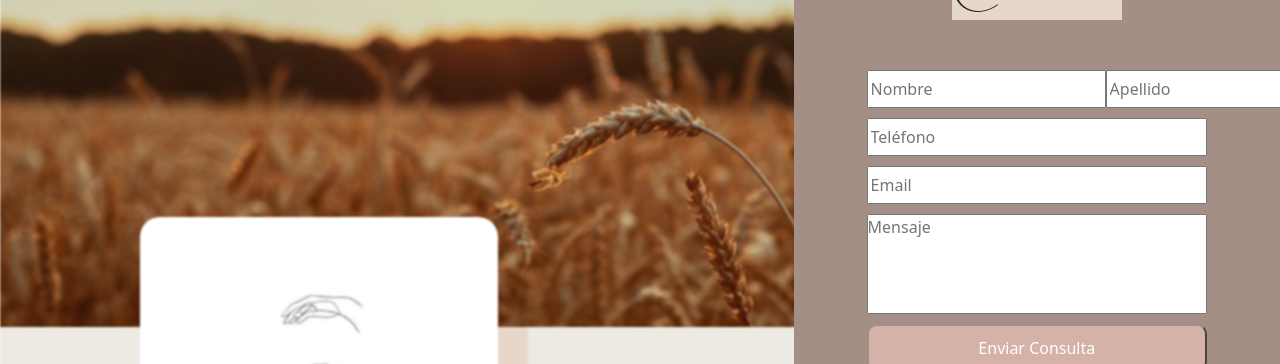
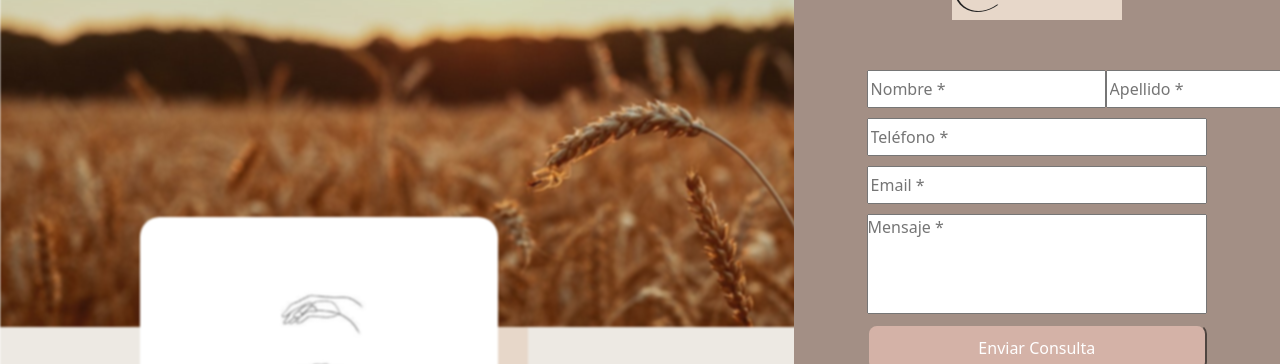
Before and after one commit to FacundoVillarroel/tumundointeriorweb, a React (Create React App) app: page / in a window 1280 px wide. Both pictures are taken after a click on the element "Contacto". Shown: the part 193-557 px from the top of the page. Built offline with nearby package versions, Linux system fonts and the light colour scheme.

Commit message:
[feature] - added error message if field empty in form input

```diff
--- a/src/App.js
+++ b/src/App.js
@@ -40,7 +40,7 @@ function App() {
             <Route path="*" element={ <Navigate to="/"/>}/>
           </Routes>
         </main>
-        <Footer />
+        <Footer toggleSidebar={toggleSidebar}/>
       </div>
     </BrowserRouter>
   );
--- a/src/components/bookingContainer/BookingContainer.js
+++ b/src/components/bookingContainer/BookingContainer.js
@@ -24,8 +24,21 @@ const BookingContainer = () => {
     })
   }
 
+  const error = (values) => {
+    const requiredFields = ['nombre', 'apellido', 'telefono', 'email', 'fecha'];
+
+    for (const field of requiredFields) {
+      if (!values[field]) {
+        alert(`${field} no puede estar vacío`);
+        return true;
+      }
+    }
+    return false;
+  };
+
   const handleSubmit = async (e) => {
     e.preventDefault()
+    if (error(values)) return null
     setLoading(true);
     fetch("https://formsubmit.co/ajax/facu.villarroel96@gmail.com", {
       method: "POST",
--- a/src/components/contactContainer/ContactContainer.js
+++ b/src/components/contactContainer/ContactContainer.js
@@ -19,8 +19,21 @@ const ContactContainer = () => {
     })
   }
 
+  const error = (values) => {
+    const requiredFields = ['nombre', 'apellido', 'telefono', 'email', 'mensaje'];
+
+    for (const field of requiredFields) {
+      if (!values[field]) {
+        alert(`${field} no puede estar vacío`);
+        return true;
+      }
+    }
+    return false;
+  };
+
   const handleSubmit = async (e) => {
     e.preventDefault()
+    if (error(values)) return null
     setLoading(true);
     fetch("https://formsubmit.co/ajax/facu.villarroel96@gmail.com", {
       method: "POST",
@@ -66,7 +79,7 @@ const ContactContainer = () => {
               <input
                 type="text"
                 name='nombre'
-                placeholder='Nombre'
+                placeholder='Nombre *'
                 value={values.nombre}
                 onChange={handleInputChange}
                 required
@@ -74,7 +87,7 @@ const ContactContainer = () => {
               <input
                 type="text"
                 name='apellido'
-                placeholder='Apellido'
+                placeholder='Apellido *'
                 value={values.apellido}
                 onChange={handleInputChange}
                 required
@@ -83,21 +96,21 @@ const ContactContainer = () => {
             <input
               type="tel"
               name='telefono'
-              placeholder='Teléfono'
+              placeholder='Teléfono *'
               value={values.telefono}
               onChange={handleInputChange}
               required/>
             <input
               type="email"
               name='email'
-              placeholder='Email'
+              placeholder='Email *'
               value={values.email}
               onChange={handleInputChange}
               required/>
             <textarea
               type="textarea"
               name='mensaje'
-              placeholder='Mensaje'
+              placeholder='Mensaje *'
               value={values.mensaje}
               onChange={handleInputChange}
               required/>
--- a/src/components/footer/Footer.js
+++ b/src/components/footer/Footer.js
@@ -1,10 +1,10 @@
 import React from 'react';
 
-const Footer = () => {
+const Footer = ({toggleSidebar}) => {
   return (
     <div className='footerContainer'>
       <h4 className='footerText'>Para mayor información y/o consulta, escríbenos.</h4>
-      <div className='footerButtonContainer'>
+      <div className='footerButtonContainer' onClick={() =>toggleSidebar("contacto")}>
         <h4 className='footerButtonText'>Enviar un mensaje</h4>
       </div>
     </div>
--- a/src/components/navBar/NavBar.js
+++ b/src/components/navBar/NavBar.js
@@ -27,7 +27,7 @@ const NavBar = ({toggleSidebar, blur}) => {
       <div className='navBarLinksContainer'>
         <a href='/#quienes' onClick={() => scrollToElement("quienesSomos", 80)} className='navBarLink linkSeparator'>Quienes Somos</a>
         <a href='/blog' className='navBarLink linkSeparator'>Blog</a>
-        <a href='/#' className='navBarLink' onClick={() => toggleSidebar("agenda")}>Agenda tu hora</a>
+        <div href='/#' className='navBarLink' onClick={() => toggleSidebar("agenda")}>Agenda tu hora</div>
       </div>
     </div>
   )
```
